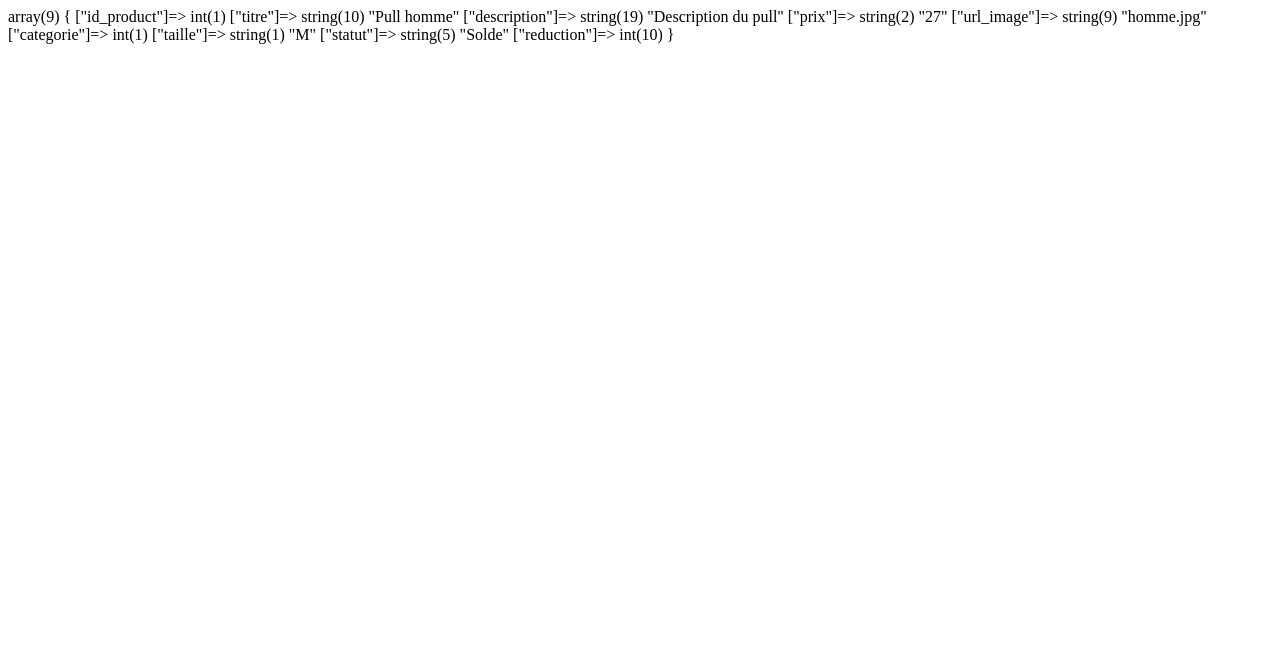
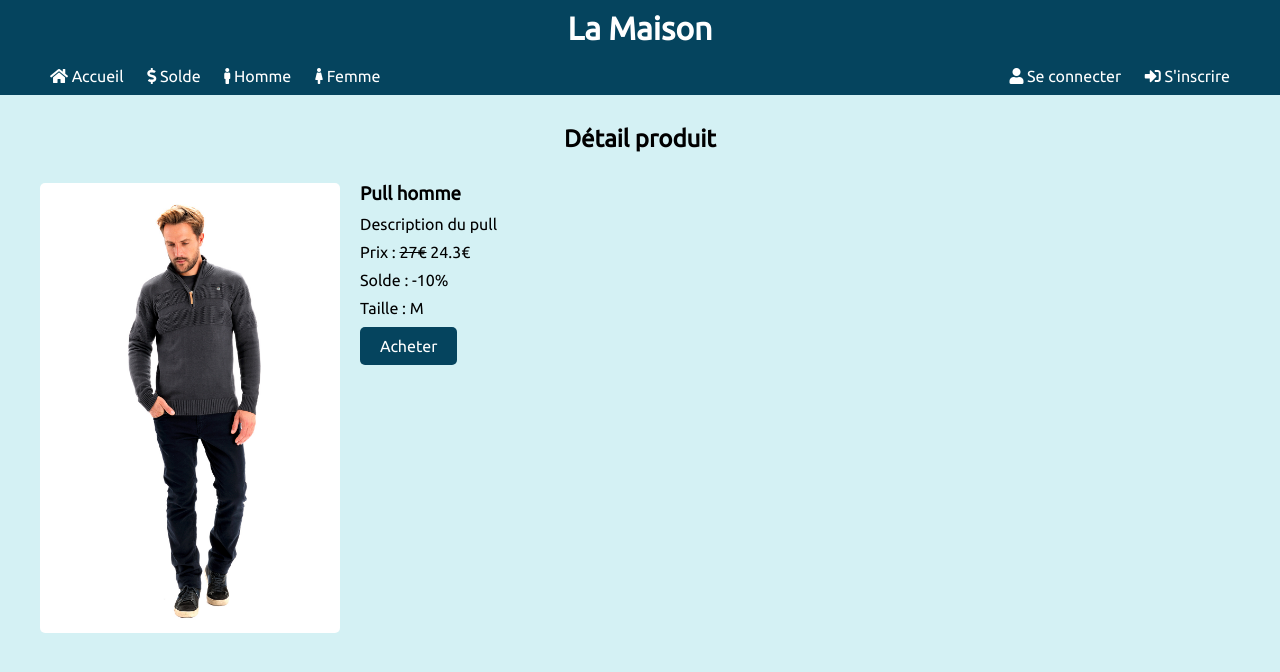
Before and after one commit to gaillA/la_boutique, a PHP site: page /Produit/1 in a window 1280 px wide. Shown: the top 672 px of the page. Run offline with PHP 8.4, Linux system fonts and the light colour scheme; data comes from the database, SQL or seed files in the repository; both versions use the stored data as it was after the commit.

Commit message:
ajout detail produit

```diff
--- a/public/css/style.css
+++ b/public/css/style.css
@@ -280,6 +280,25 @@ form input[type="submit"]:hover {
   transform: rotate(-45deg);
 }
 
+.product img {
+  display: block;
+  width: 300px;
+  height: 450px;
+  object-fit: cover;
+  border-radius: 5px;
+  float: left;
+  margin-right: 20px;
+}
+
+.product h3,
+.product p {
+  margin-bottom: 10px;
+}
+
+.product span {
+  text-decoration: line-through;
+}
+
 @media screen and (max-width: 768px) {
   nav ul li a {
     width: 60px;
--- a/public/detail_product.php
+++ b/public/detail_product.php
@@ -1,5 +1,45 @@
 <?php
 include_once "../fonctions/fonctions.php";
+session_start();
 
 $produit = getProduct($_GET['produit']);
-var_dump($produit);
+
+?>
+
+<!DOCTYPE html>
+<html lang="fr">
+
+<head>
+  <meta charset="UTF-8">
+  <base href="/la_boutique/">
+  <meta http-equiv="X-UA-Compatible" content="IE=edge">
+  <meta name="viewport" content="width=device-width, initial-scale=1.0">
+  <link rel="stylesheet" href="public/css/fontawesome-all.min.css">
+  <link rel="stylesheet" href="public/css/style.css">
+  <title>La Maison - Détail produit</title>
+</head>
+
+<body>
+  <?php include_once "templates/header.php" ?>
+  <main class="container">
+    <h2>Détail produit</h2>
+    <div class="product">
+      <img src="public/img/<?= $produit['url_image'] ?>" alt="<?= $produit['titre'] ?>">
+      <h3><?= $produit['titre'] ?></h3>
+      <p><?= $produit['description'] ?></p>
+      <?php if ($produit['reduction'] > 0) : ?>
+        <p>Prix : <span><?= $produit['prix'] ?>€</span> <?= $produit['prix'] - $produit['prix'] * $produit['reduction'] / 100 ?>€</p>
+        <p><?= $produit['statut'] ?> : -<?= $produit['reduction'] ?>%</p>
+      <?php else : ?>
+        <p>Prix : <?= $produit['prix'] ?>€</p>
+        <p><?= $produit['statut'] ?></p>
+      <?php endif ?>
+      <p>Taille : <?= $produit['taille'] ?></p>
+      <a href="#" class="button">Acheter</a>
+    </div>
+  </main>
+  <script src="public/js/jquery-3.6.0.min.js"></script>
+  <script src="public/js/main.js"></script>
+</body>
+
+</html>
```
Also changed, not shown: la_boutique.sql (+8 -5 lines).
